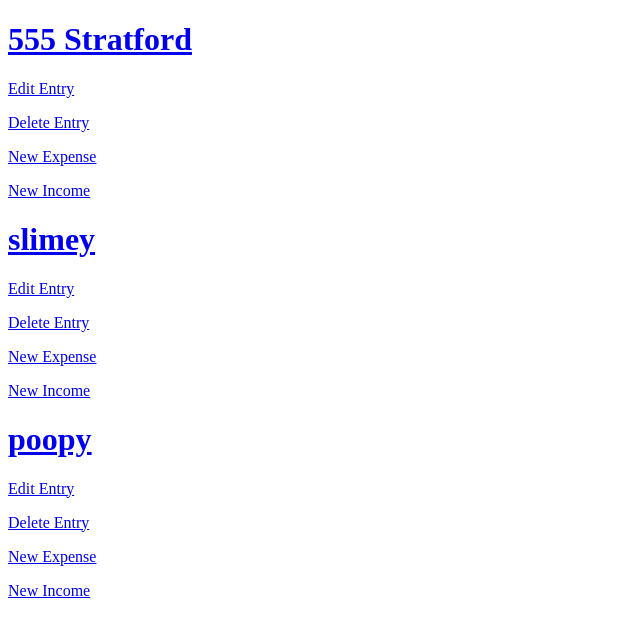
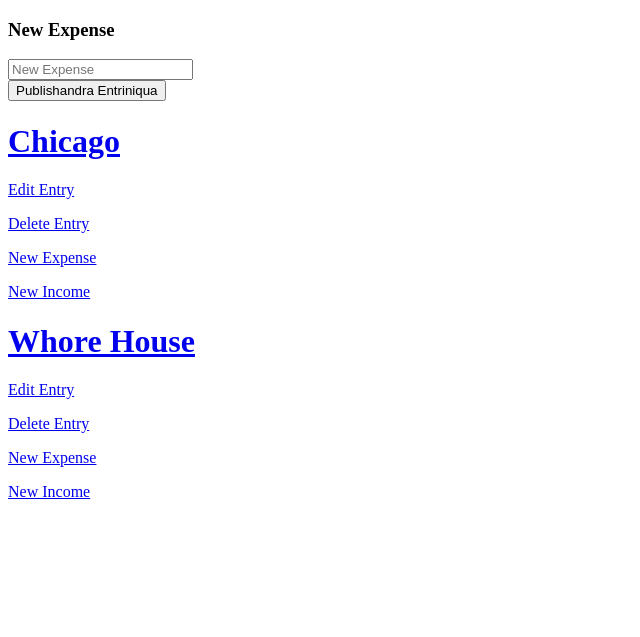
Before and after one commit to levickane/RealEstateApp, a Flask app: page / in a window 1280 px wide. Shown: the part 26-663 px from the top of the page, without its empty margins (0-640 px from the left). Run offline with Flask 2, Linux system fonts and the light colour scheme; data comes from the database, SQL or seed files in the repository; some libraries are stand-ins or nearby versions.

Commit message:
brian's help
can now add new expenses from home page and can now sum up expenses and incomes under each building

```diff
--- a/app.py
+++ b/app.py
@@ -29,18 +29,20 @@
 @app.route('/entries')
 def index():
     buildings = models.Building.select()
-    return render_template('index.html', buildings=buildings)
+    expenseform = forms.NewExpenseName()
+    return render_template('index.html', buildings=buildings, expenseform=expenseform)
 
 
 @app.route('/entries/<int:id>/new_expense', methods=('GET', 'POST'))
 @app.route('/details/<int:id>/new_expense', methods=('GET', 'POST'))
 def new_expense(id):
     form = forms.NewExpense()
-    building_expense = models.Expense.select(models.Expense.expense_id, models.Expense.expense_type).where(models.Expense.building_id == id)
-    form.choices = [(i.expense_id, i.expense_type) for i in building_expense]
+    building_expense = models.ExpenseType.select(models.ExpenseType.expense_type_id, models.ExpenseType.expense_type)
+    form.name.choices = [(i.expense_type_id, i.expense_type) for i in building_expense]
     if form.validate_on_submit():
         models.Expense.create(
-            expense_type = form.new_expense_name.data,
+            building_id = id,
+            expense_type = form.name.data,
             month = form.month.data,
             year = form.year.data,
             amount = form.amount.data
@@ -76,12 +78,14 @@
         .select(models.Building,
                 models.Expense.month,
                 models.Expense.year,
-                models.Expense.expense_type,
+                models.ExpenseType.expense_type,
                 models.Expense.amount)
         .join(models.Expense)
+        .join(models.ExpenseType)
         .where(models.Building.building_id == id)
         )
-    incomes = (models.Building
+    expense_total = sum(int(i.expense.amount) for i in expenses)
+    building_income = (models.Building
         .select(models.Building,
                 models.Unit.unit_num,
                 models.Income.month,
@@ -90,9 +94,10 @@
         .join(models.Unit)
         .join(models.Income)
         .where(models.Building.building_id == id)
-        )
+        ).first()
+    income_total = sum(int(i.amount) for u in building_income.units for i in u.incomes)
     building = models.Building.select(models.Building.address).where(models.Building.building_id == id).first()
-    return render_template('building_detail.html', expenses=expenses, incomes=incomes, form=form, id=id, building=building)
+    return render_template('building_detail.html', expenses=expenses, building_income=building_income, form=form, id=id, building=building, expense_total=expense_total, income_total=income_total)
 
 
 @app.route('/index/new_building', methods=('GET', 'POST'))
@@ -132,15 +137,14 @@
 
 
 
-@app.route('/detail/<int:id>/new_expense_name', methods=["POST"])
-def new_expense_name(id):
+@app.route('/entries', methods=["POST"])
+def new_expense_name():
     form = forms.NewExpenseName()
     if form.validate_on_submit():
-        models.Expense.create(
-            expense_type = form.expense_name.data,
-            building_id = id
+        models.ExpenseType.create(
+            expense_type = form.expense_name.data
         ).save()
-        return redirect('/detail/'+ str(id))
+        return redirect('/entries')
     return redirect(url_for('index'))
 
 
--- a/models.py
+++ b/models.py
@@ -18,21 +18,26 @@
 
 class Unit(Base):
     unit_id = IntegerField(primary_key=True, unique=True)
-    building = ForeignKeyField(Building, backref = "unit")
+    building = ForeignKeyField(Building, backref = "units")
     unit_num = CharField(max_length = 10)
+
+class ExpenseType(Base):
+    expense_type_id = IntegerField(primary_key=True, unique=True)
+    expense_type = CharField(max_length = 20)
 
 class Expense(MonthlyBase):
     expense_id = IntegerField(primary_key=True, unique=True)
     building = ForeignKeyField(Building, backref = "expenses")
-    expense_type = CharField(max_length = 20)
-
+    expense_type = ForeignKeyField(ExpenseType)
 
 class Income(MonthlyBase):
     income_id = IntegerField(primary_key=True, unique=True)
-    unit = ForeignKeyField(Unit, backref = "income")
+    unit = ForeignKeyField(Unit, backref = "incomes")
+
+
 
 
 
 DATABASE.connect()
-DATABASE.create_tables([Building, Unit, Expense, Income], safe=True)
+DATABASE.create_tables([Building, Unit, Expense, Income, ExpenseType], safe=True)
 DATABASE.close()
--- a/templates/index.html
+++ b/templates/index.html
@@ -1,10 +1,23 @@
 {% extends "layout.html" %}
+{% from 'macros.html' import render_field %}
+
 
 {% block content %}
 <header>
   <a class="button icon-right" href="{{ url_for('add_building') }}">
     <span>New Building</span> <i class="material-icons">add</i></a>
 </header>
+
+<div class="new-expense">
+  <h3>New Expense</h3>
+  <form method="POST" action="/entries">
+      {% for expense in expenseform %}
+          {{ render_field(expense) }}
+      {% endfor %}
+      <button type="submit" href="{{ url_for('index') }}"
+              class="button">Publishandra Entriniqua</button>
+  </form>
+</div>
     {% for building in buildings %}
       <h1><a href="/detail/{{ building.building_id }}"> {{ building.address }}</a></h1>
       <div class="edit">
```
Also changed, not shown: templates/building_detail.html (+9 -16 lines), my_calculations.db.
